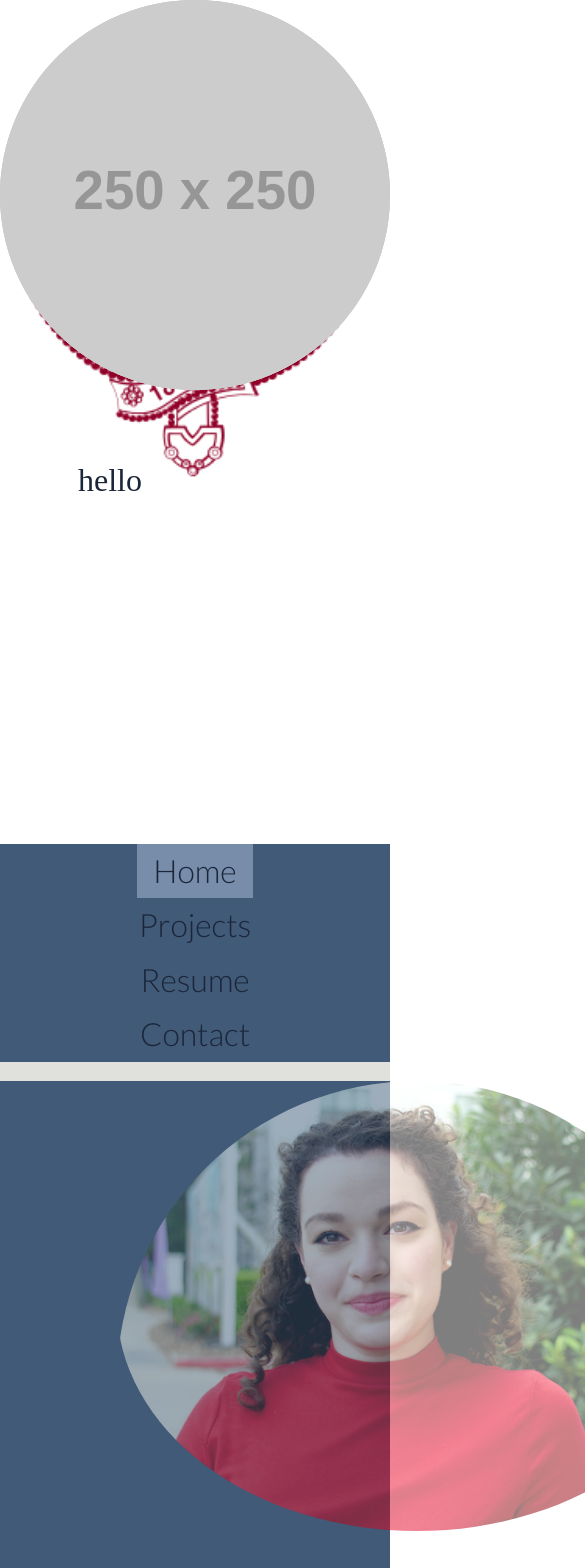
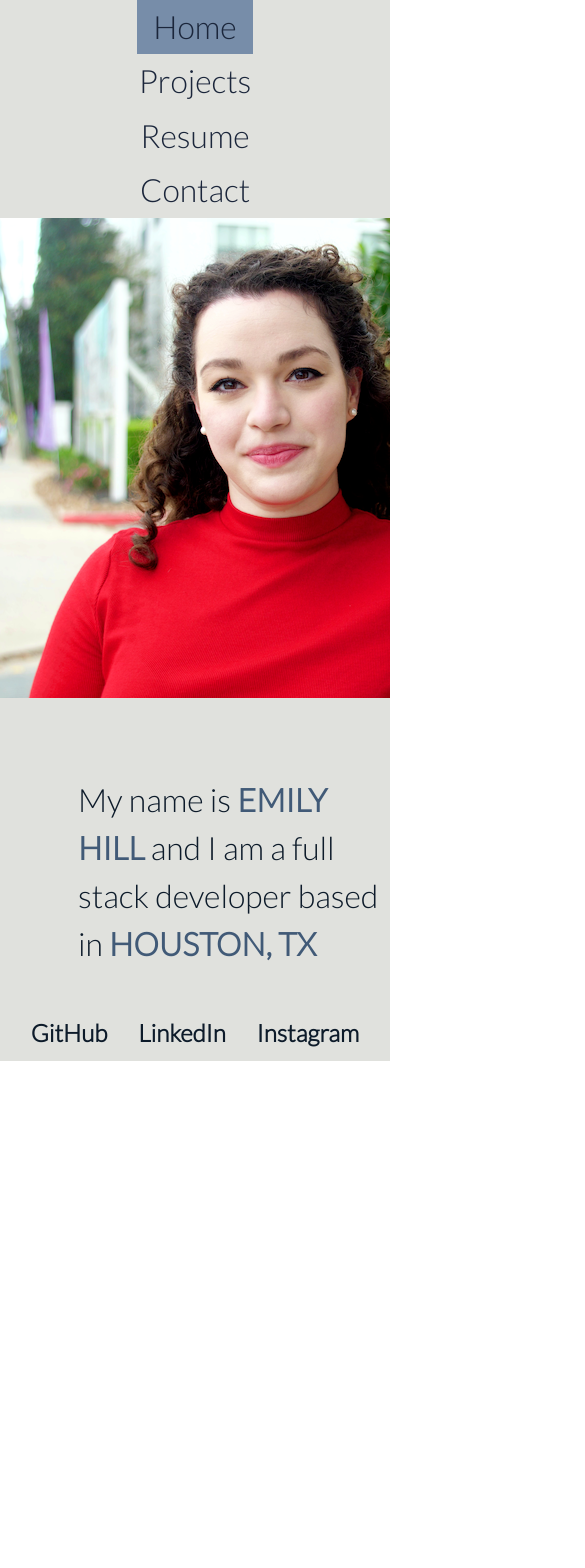
Before and after one commit to emsaw721/part-deux, a React (Create React App) app: page / in a window 390 px wide. Shown: the top 1568 px of the page, 585 px wide, since content can reach past the window. After the commit the page ends 1071 px from the top, so only its background shows below. Built offline with nearby package versions, Linux system fonts and the light colour scheme; a web font is replaced by a local one.

Commit message:
almost done with media first

```diff
--- /dev/null
+++ b/src/components/Footer.css
@@ -0,0 +1,37 @@
+:root {
+    --primary-color: #0D1B2A;
+    --secondary-color: #1B263B;
+    --tertiary-color: #415A77;
+    --quaternary-color: #778DA9;
+    --quinary-color: #E0E1DD;
+  }
+
+.footer {
+    display: flex;
+    justify-content: space-evenly;
+    margin: 10px;
+    font-family: Lato;
+    font-size: 1.5em;
+    font-weight: bold;
+    text-decoration: none;
+}
+
+
+.footer a {
+    text-decoration: none;
+    color: var(--primary-color);
+    margin: 10px;
+}
+
+.footer a:hover {
+    text-decoration: none;
+    color: var(--tertiary-color);
+}
+
+@media only screen and (max-width: 600px) {
+    .footer {
+        display: flex;
+        justify-content: space-evenly;
+        margin-top: 10px;
+    }
+}
--- /dev/null
+++ b/src/components/Footer.js
@@ -0,0 +1,18 @@
+import React from 'react';
+import './Footer.css';
+
+function Footer() {
+    return (
+            <div className='footer'>
+
+                        <a href="https://github.com/emsaw721">GitHub</a>
+
+                        <a href="#linkedin">LinkedIn</a>
+
+                        <a href="#instagram">Instagram</a>
+
+            </div>
+    )
+}
+
+export default Footer;
--- a/src/components/Nav.css
+++ b/src/components/Nav.css
@@ -98,31 +98,29 @@ a.nav-link:visited {
 
 @media only screen and (max-width: 600px) {
   .nav {
-    background-color: var(--tertiary-color);
+    background-color: var(--quinary-color);
     display: flex;
     flex-direction: column;
     align-items: center;
-    padding: none;
-    margin-top: 100vh;
-    color: var(--primary-color);
+    color: var(--secondary-color);
     font-family: Lato;
+}
+
+.active {
+  background-color: var(--quaternary-color);
 }
 
 .nav-item{
   font-size: 2em;
-  color: var(--primary-color);
+  color: var(--secondary-color);
   font-family: Lato;
   margin: none;
 }
+
 a.nav-link{
   color: var(--secondary-color);
   font-family: Lato;
-}
-
-a.nav-link:hover {
-  text-decoration: none;
-  color: var(--secondary-color);
-  font-family: Lato;
+  width: 100%;
 }
 
 a.nav-link:visited {
@@ -131,4 +129,8 @@ a.nav-link:visited {
 text-decoration: none;
 }
 
+li.active {
+  background-color: var(--quaternary-color);
 }
+
+}
--- a/src/components/PortfolioContainer.js
+++ b/src/components/PortfolioContainer.js
@@ -1,5 +1,6 @@
 import React, { useState } from 'react';
 import Nav from './Nav';
+import Footer from './Footer';
 import Home from './pages/Home';
 import Resume from './pages/Resume';
 import Contact from './pages/Contact';
@@ -29,6 +30,7 @@ export default function PortfolioContainer() {
 </style>
       <Nav currentPage={currentPage} handlePageChange={handlePageChange} />
       {renderPage()}
+      <Footer />
     </div>
   );
 }
--- a/src/components/pages/Home.css
+++ b/src/components/pages/Home.css
@@ -105,42 +105,62 @@
 
   @media only screen and (max-width: 600px) {
 
-    .home {
-      background-color: var(--tertiary-color);
+    .home{
+      background-color: var(--quinary-color);
+      display: flex;
+      flex-direction: column;
     }
 
-    .home h1{
-      font-family: Playfair display;
-      font-size: 2em;
+    .name-plate {
+       display: none;
     }
 
-    .home img {
-      width: 100%;
-      top: 0;
-      left: 0;
-      position: absolute;
-      opacity: 1;
-      border-radius: 50%;
-      display: block;
-      overflow: hidden;
+    .homeimg {
+      position: static;
+      margin: 0;
+      max-width: 100%;
+      height: auto;
+      opacity: 1.0;
+      border-radius: 0;
+    }
+
+    .intro {
+      margin-top: 20%;
+      margin-bottom: 7%;
+      font-family: Lato;
+      font-size: 2em;
+      color: var(--primary-color);
+    }
+
+    .intro span {
+      color: var(--tertiary-color);
+      font-weight: bold;
+      text-transform: uppercase;
+    }
+
+    .background {
+      display: flex;
+    }
+
+    .bgimgwrapper {
+      display: none;
+    }
+
+    .bgpara {
+      display: none;
+    }
+
+    .accomplishments {
+      display: none;
+    }
+
+    .accimgwrapper {
+      display: none;
     }
 
 
-.img-wrapper {
-  display: grid;
-  height: 100vh;
+.accpara {
+  display: none;
 }
 
-.img-wrapper div {
-  grid-column: 1;
-  grid-row: 1;
-  background-size: cover;
-  background-position: center;
-  background-repeat: no-repeat;
-  background-color: var(--gray);
-  transition: opacity 0.1s;
-}
-    .name-plate {
-      margin-top: 10%;
-    }
   }
--- a/src/components/pages/Projects.css
+++ b/src/components/pages/Projects.css
@@ -24,12 +24,8 @@
   margin: 5%;
 }
 
-.box.coming-soon {
-  opacity: 0.2;
-}
-
-.coming-soon button {
-  text-transform: uppercase;
+.boxcontainer:nth(2) {
+  border-top: var(--quinary-color) 1px solid;
 }
 
 .box {
--- a/src/components/pages/Projects.js
+++ b/src/components/pages/Projects.js
@@ -7,7 +7,7 @@ export default function Projects() {
 @import url('https://fonts.googleapis.com/css2?family=Lato:wght@300&family=League+Script&family=Playfair+Display:wght@900&display=swap');
 </style>
       <h1>My Projects</h1>
-      <div className='boxcontainer'>
+      <div className='boxcontainer groupproj'>
         <div className='box'>
           <h2>First Project</h2>
           <p>CSS and JavaScript</p>
@@ -27,8 +27,9 @@ export default function Projects() {
           <h2>Third Project Coming Soon!</h2>
           <p></p>
           <img src="https://via.placeholder.com/250" />
-          <button>View Github</button>
         </div>
+        </div>
+        <div className='boxcontainer myproj'>
         <div className='box'>
           <h2>Progressive Web Application</h2>
           <p>Webpack, IndexedDB, and Workbox</p>
@@ -41,6 +42,12 @@ export default function Projects() {
           <img src="https://via.placeholder.com/250" />
           <button><a href="https://github.com/emsaw721/miniature-pancake">View Github</a></button>
         </div>
+        <div className='box'>
+          <h2>Social Media Website</h2>
+          <p>NoSQL and Insomnia</p>
+          <img src="https://via.placeholder.com/250" />
+          <button><a href="https://github.com/emsaw721/miniature-pancake">View Github</a></button>
+        </div>
       </div>
     </div>
   );
```
